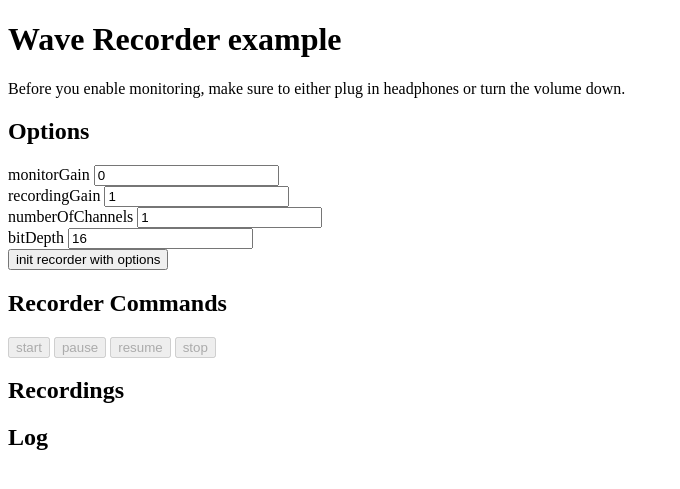
After one commit to luislaredovelazquez/PixkalAR2, a Django app: template templates/pixkal2/agregar_sonido.html in a window 1280 px wide. The commit adds this page. Shown: the top 489 px of the page, without its empty margins (0-680 px from the left). Run offline with Django 3.2, Linux system fonts and the light colour scheme; the template is opened without the code that fills it: most values are stand-ins (such as "Sample title", 1, 10 or a date in 2020); some libraries are stand-ins or nearby versions.

Commit message:
Se agrega módulo de captura de sonido

```diff
--- /dev/null
+++ b/templates/pixkal2/agregar_sonido.html
@@ -0,0 +1,208 @@
+{% load static %}
+<!DOCTYPE html>
+
+<html>
+<head>
+  <meta http-equiv="Content-Type" content="text/html; charset=utf-8">
+  <title>Wave Recorder Example</title>
+  <script src="{% static 'pixkal2/js/recorder.min.js' %}"></script>
+  <script type="text/javascript" src="https://cdnjs.cloudflare.com/ajax/libs/jquery/2.1.3/jquery.min.js"></script>
+  <style type='text/css'>
+    ul { list-style: none; }
+    li { margin: 1em; }
+    audio { display: block; }
+  </style>
+</head>
+<body>
+
+  <h1>Wave Recorder example</h1>
+  <p>Before you enable monitoring, make sure to either plug in headphones or turn the volume down.</p>
+
+  <h2>Options</h2>
+
+  <div>
+    <label>monitorGain</label>
+    <input id="monitorGain" type="number" value="0" />
+  </div>
+
+  <div>
+    <label>recordingGain</label>
+    <input id="recordingGain" type="number" value="1" />
+  </div>
+
+  <div>
+    <label>numberOfChannels</label>
+    <input id="numberOfChannels" type="number" value="1" />
+  </div>
+
+  <div>
+    <label>bitDepth</label>
+    <input id="bitDepth" type="number" value="16" />
+  </div>
+
+  <div>
+    <button id="init">init recorder with options</button>
+  </div>
+
+  <h2>Recorder Commands</h2>
+  <button id="start" disabled>start</button>
+  <button id="pause" disabled>pause</button>
+  <button id="resume" disabled>resume</button>
+  <button id="stopButton" disabled>stop</button>
+
+  <h2>Recordings</h2>
+  <ul id="recordingslist"></ul>
+
+  <h2>Log</h2>
+  <pre id="log"></pre>
+
+  <script>
+
+// Required for Django CSRF
+function getCookie(name) {
+        var cookieValue = null;
+        if (document.cookie && document.cookie != '') {
+            var cookies = document.cookie.split(';');
+            for (var i = 0; i < cookies.length; i++) {
+                var cookie = jQuery.trim(cookies[i]);
+                // Does this cookie string begin with the name we want?
+                if (cookie.substring(0, name.length + 1) == (name + '=')) {
+                    cookieValue = decodeURIComponent(cookie.substring(name.length + 1));
+                    break;
+                }
+            }
+        }
+        return cookieValue;
+    }
+
+// Actual Upload function using xhr
+function upload(blob, progressBar){
+        var csrftoken = getCookie('csrftoken');
+
+        var xhr = new XMLHttpRequest();
+        xhr.open('POST', '/sonido/subir/{{ lugar.id }}/', true); //Obviamente esto va a cambiar
+        xhr.setRequestHeader("X-CSRFToken", csrftoken);
+        xhr.setRequestHeader("MyCustomHeader", "Put anything you need in here, like an ID");
+
+        xhr.upload.onloadend = function() {
+            alert('Upload complete');
+        };
+        // If you want you can show the upload progress using a progress bar
+        //var progressBar = document.querySelector('progress');
+        xhr.upload.onprogress = function(e) {
+            if (e.lengthComputable) {
+                progressBar.value = (e.loaded / e.total) * 100;
+                progressBar.textContent = progressBar.value; // Fallback for unsupported browsers.
+            }
+        };
+
+        xhr.send(blob);
+    }
+    function screenLogger(text, data) {
+      log.innerHTML += "\n" + text + " " + (data || '');
+    }
+
+    if (!Recorder.isRecordingSupported()) {
+      screenLogger("Recording features are not supported in your browser.");
+    }
+
+    else {
+      init.addEventListener( "click", function(){
+        init.disabled = true;
+        start.disabled = false;
+        monitorGain.disabled = true;
+        recordingGain.disabled = true;
+        numberOfChannels.disabled = true;
+        bitDepth.disabled = true;
+
+        var recorder = new Recorder({
+          monitorGain: parseInt(monitorGain.value, 10),
+          recordingGain: parseInt(recordingGain.value, 10),
+          numberOfChannels: parseInt(numberOfChannels.value, 10),
+          wavBitDepth: parseInt(bitDepth.value,10),
+          encoderPath: "{% static 'pixkal2/js/waveWorker.min.js' %}"
+        });
+
+        pause.addEventListener( "click", function(){ recorder.pause(); });
+        resume.addEventListener( "click", function(){ recorder.resume(); });
+        stopButton.addEventListener( "click", function(){ recorder.stop(); });
+        start.addEventListener( "click", function(){
+          recorder.start().catch(function(e){
+            screenLogger('Error encountered:', e.message );
+          });
+        });
+
+        recorder.onstart = function(){
+          screenLogger('Recorder is started');
+          start.disabled = resume.disabled = true;
+          pause.disabled = stopButton.disabled = false;
+        };
+
+        recorder.onstop = function(){
+          screenLogger('Recorder is stopped');
+          start.disabled = false;
+          pause.disabled = resume.disabled = stopButton.disabled = true;
+        };
+
+        recorder.onpause = function(){
+          screenLogger('Recorder is paused');
+          pause.disabled = start.disabled = true;
+          resume.disabled = stopButton.disabled = false;
+        };
+
+        recorder.onresume = function(){
+          screenLogger('Recorder is resuming');
+          start.disabled = resume.disabled = true;
+          pause.disabled = stopButton.disabled = false;
+        };
+
+        recorder.onstreamerror = function(e){
+          screenLogger('Error encountered: ' + e.message );
+        };
+
+        recorder.ondataavailable = function( typedArray ){
+          var dataBlob = new Blob( [typedArray], { type: 'audio/mp3' } );
+          var fileName = new Date().toISOString() + ".mp3";
+          var url = URL.createObjectURL( dataBlob );
+
+          var audio = document.createElement('audio');
+          audio.controls = true;
+          audio.src = url;
+
+          var link = document.createElement('a');
+          link.href = url;
+          link.download = fileName;
+          link.innerHTML = link.download;
+
+          // New Code starts here
+            var progress = document.createElement('progress');
+            progress.min = 0;
+            progress.max = 100;
+            progress.value = 0;
+            var progressText = document.createTextNode("Progress: ");
+
+            var button = document.createElement('button');
+            var t = document.createTextNode("Upload?");
+            button.id = 'button';
+            button.appendChild(t);
+            button.onclick = function() {
+                upload(dataBlob, progress);
+            };
+
+          var li = document.createElement('li');
+          li.appendChild(link);
+          li.appendChild(audio);
+          li.appendChild(button);
+          li.appendChild(progressText);
+          li.appendChild(progress);
+
+          recordingslist.appendChild(li);
+        };
+      });
+    }
+
+
+
+  </script>
+</body>
+</html>
--- a/templates/pixkal2/registrarbusqueda.html
+++ b/templates/pixkal2/registrarbusqueda.html
@@ -55,12 +55,13 @@
       <div class="card-body">
         <h5 class="card-title"><a href="/verAvatar/{{ busquedalugar.id }}/">{{ busquedalugar.avatar.titulo }}</a></h5>
         <p class="card-text"><a href="/busquedalugar/{{ busquedalugar.id }}/editar/">Latitud: {{ busquedalugar.latitud }} Longitud: {{ busquedalugar.longitud }}</a></p>
-        <p class="card-text"><small class="text-muted"><a href="/soloAR/{{ busquedalugar.avatar.id }}/">Ver modelo</a></small></p>
+        <p class="card-text"><small class="text-muted"><a href="/modelobAR/{{ busquedalugar.id }}/">Ver modelo</a></small></p>
         {% if busquedalugar.bandera_pregunta == 0 %}
         <p class="card-text"><small class="text-muted"><a href="/pregunta/actualizar/{{ busquedalugar.id }}/">Agregar reto</a></small></p>
         {% else %}
         <p class="card-text"><small class="text-muted"><a href="/pregunta/actualizar/{{ busquedalugar.id }}/">Actualizar reto</a></small></p>
         {% endif %}
+        <p class="card-text"><small class="text-muted"><a href="/sonido/lugar/{{ busquedalugar.id }}/">Actualizar sonido</a></small></p>
       </div>
     </div>
   </div>
--- a/urls.py
+++ b/urls.py
@@ -46,6 +46,9 @@ urlpatterns = [
     path('pregunta/actualizar/<blugar>/', views.ActualizarPregunta, name='actualizarpregunta'),
     path('pregunta/eliminar/<blugar>/', views.EliminarPregunta, name='eliminarpregunta'),
     path('pregunta/ver/<blugar>/', views.VerPregunta, name='verpregunta'),
+    path('sonido/lugar/<blugar>/', views.AgregarSonido, name='agregarsonido'),
+    path('sonido/subir/<blugar>/', views.SubirSonido, name='subirsonido'),
+    path('modelobAR/<blugar>/', views.ModeloBAR, name='modelobar'),
 ]
 
 if settings.DEBUG:
```
Also changed, not shown: forms.py (+28 -7 lines), models.py (+18 -12 lines), templates/pixkal2/busquedasparticipo.html (+6 -21 lines), templates/pixkal2/dashboard.html (+8 -26 lines), templates/pixkal2/misbusquedas.html (+5 -21 lines), templates/pixkal2/modelobar.html (added, +28 -0 lines), views.py (+35 -2 lines), migrations/0017_auto_20200610_1725.py (added), migrations/0018_busquedalugar_sonido.py (added), migrations/0019_busquedalugar_bandera_sonido.py (added), 1 other file.
